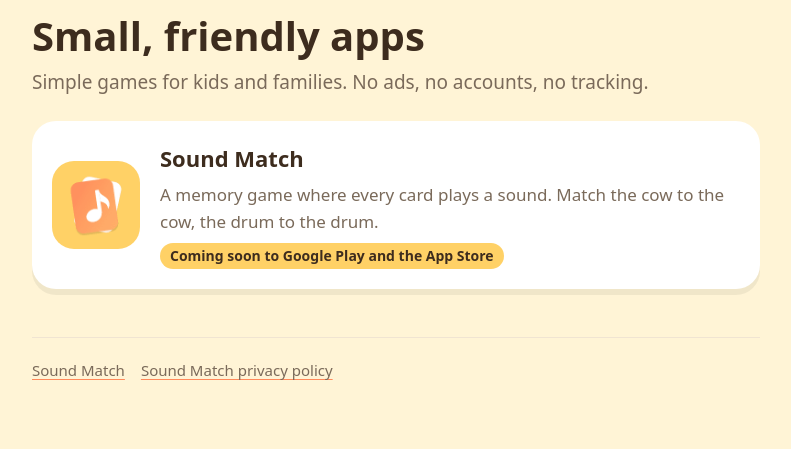
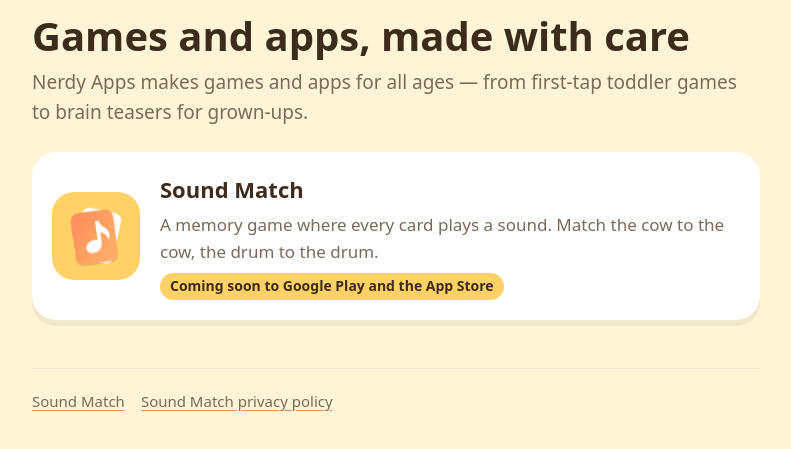
Before and after one commit to mkhafaga/nerdyapps.com, a plain HTML site: page index.html in a window 1280 px wide. Shown: the part 87-536 px from the top of the page, without its empty margins (244-1035 px from the left). Drawn offline with Linux system fonts and the light colour scheme.

Commit message:
Home page: describe Nerdy Apps as games for all ages; keep app promises on app pages

```diff
--- a/index.html
+++ b/index.html
@@ -4,7 +4,7 @@
     <meta charset="utf-8" />
     <meta name="viewport" content="width=device-width, initial-scale=1" />
     <title>Nerdy Apps</title>
-    <meta name="description" content="Small, friendly apps for kids and families. No ads, no tracking." />
+    <meta name="description" content="Nerdy Apps makes games and apps for all ages, from toddler games to brain teasers for grown-ups." />
     <link rel="icon" href="/favicon.ico" />
     <link rel="stylesheet" href="/style.css" />
   </head>
@@ -15,8 +15,11 @@
       </header>
 
       <main>
-        <h1>Small, friendly apps</h1>
-        <p class="lead">Simple games for kids and families. No ads, no accounts, no tracking.</p>
+        <h1>Games and apps, made with care</h1>
+        <p class="lead">
+          Nerdy Apps makes games and apps for all ages — from first-tap toddler games to brain teasers for
+          grown-ups.
+        </p>
 
         <a class="app" href="/soundmatch/">
           <img src="/soundmatch/icon.png" alt="" width="88" height="88" />
```
